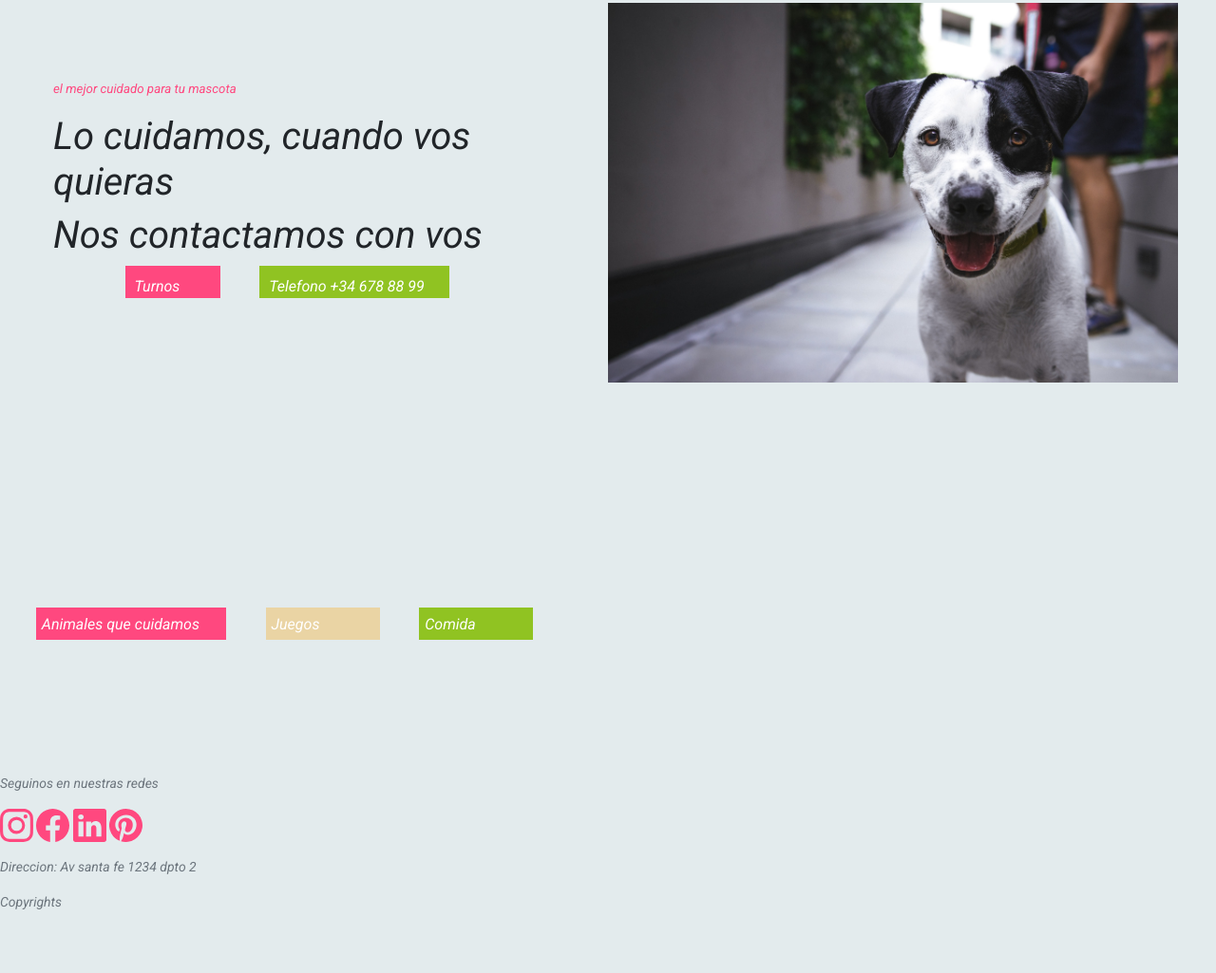
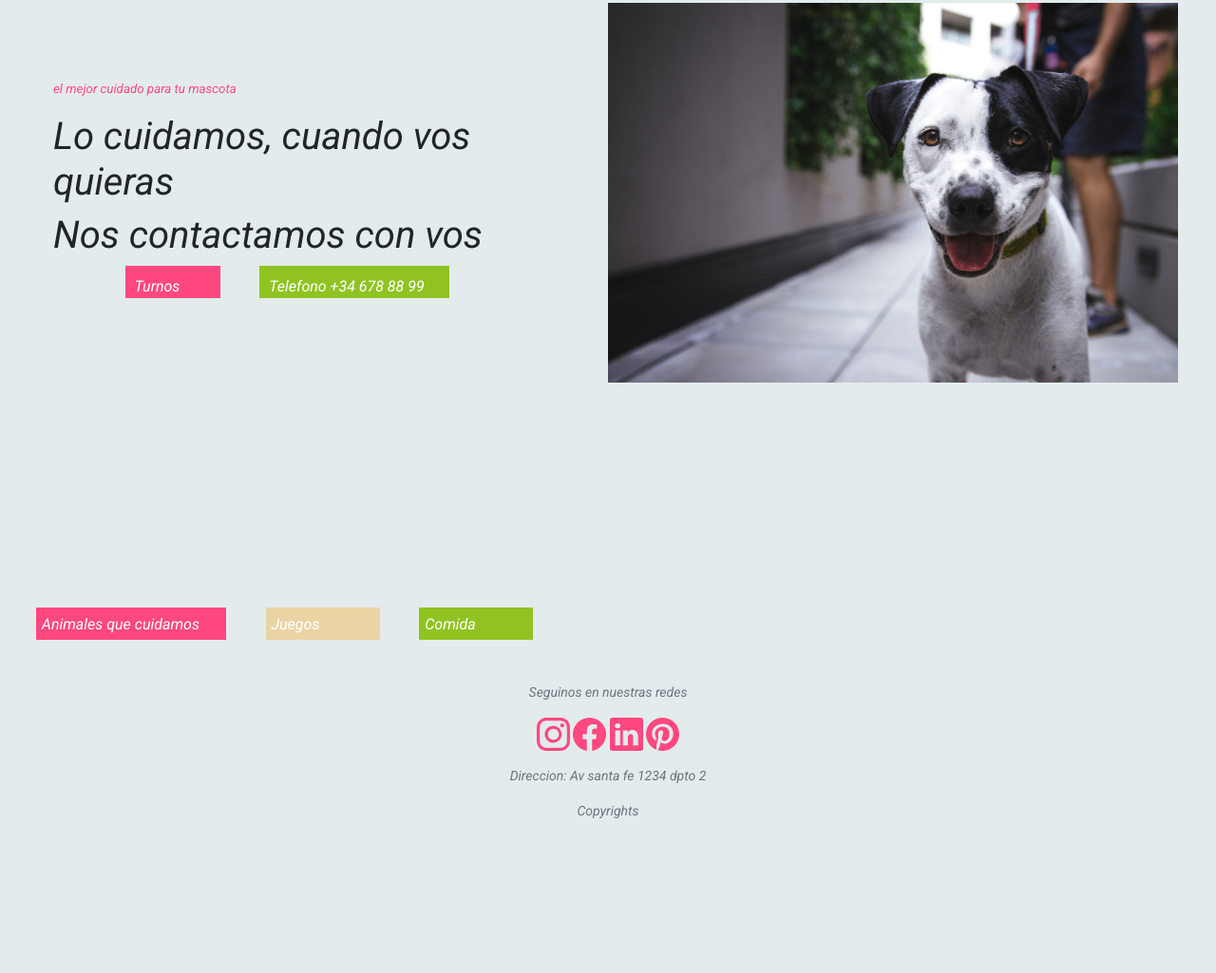
Before and after one commit to Lisset-Guzman/PetCare, a website: page index.html in a window 1280 px wide. Shown: the part 290-1315 px from the top of the page at 95% size. After the commit the page ends 1171 px from the top, so only its background shows below. Drawn offline with Linux system fonts and the light colour scheme.

Commit message:
Centrar footer

```diff
--- a/index.html
+++ b/index.html
@@ -94,7 +94,8 @@
            <span class="comida">Comida</span>
        </div>
     </section>
-    <footer   class="bd-footer py-5 mt-5">
+
+    <footer  class="container-fluid text-center bd-footer">
         <ul class="list-unstyled small text-muted">
             <p>Seguinos en nuestras redes</p>
             <a style="color:#ff487f" target="_blank" href="https://www.instagram.com"><svg xmlns="http://www.w3.org/2000/svg" width="35" height="35" fill="currentColor" class="bi bi-instagram" viewBox="0 0 16 16">
@@ -115,5 +116,7 @@
             <p>Copyrights</p>
         </div>
     </footer>
-</body>
+
+    <!-- py-5 mt-5 -->
+  </body>
 </html>
```
Also changed, not shown: pages/aboutUs.html (+2 -2 lines), pages/review.html (+1 -1 lines), pages/services.html (+1 -1 lines), pages/turnos.html (+1 -1 lines).
